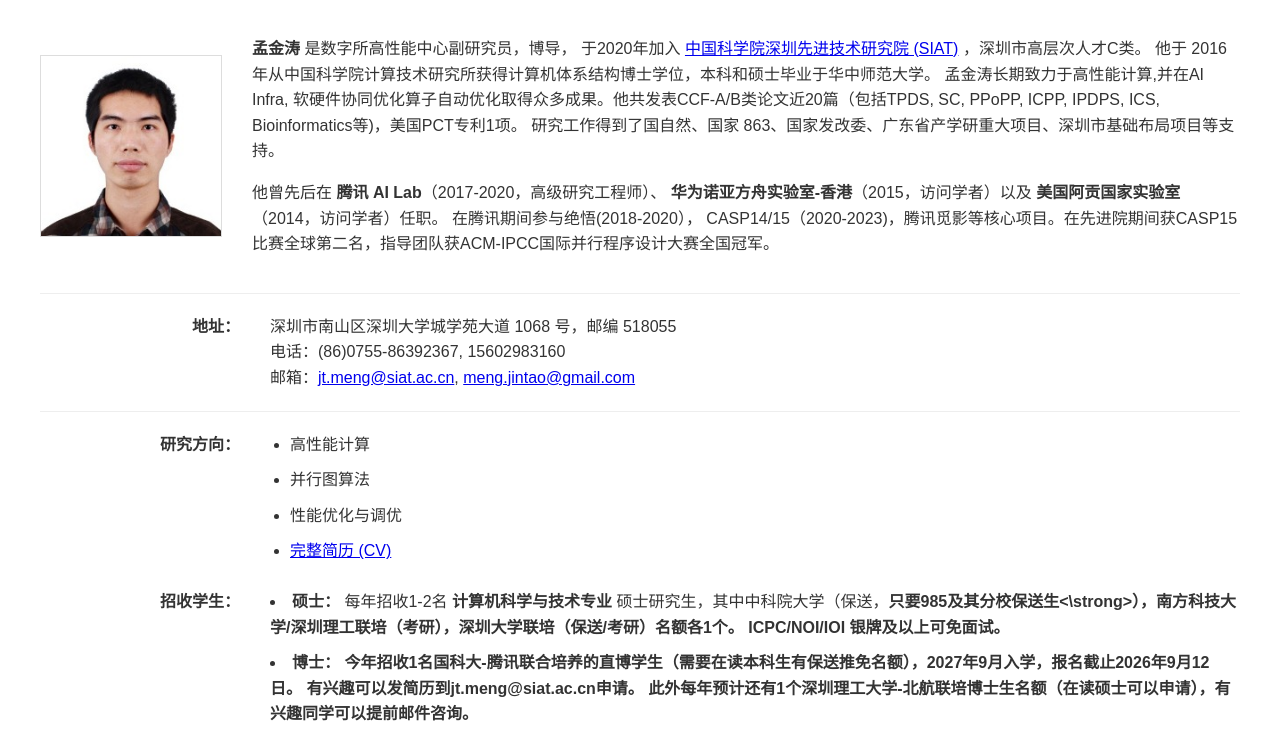
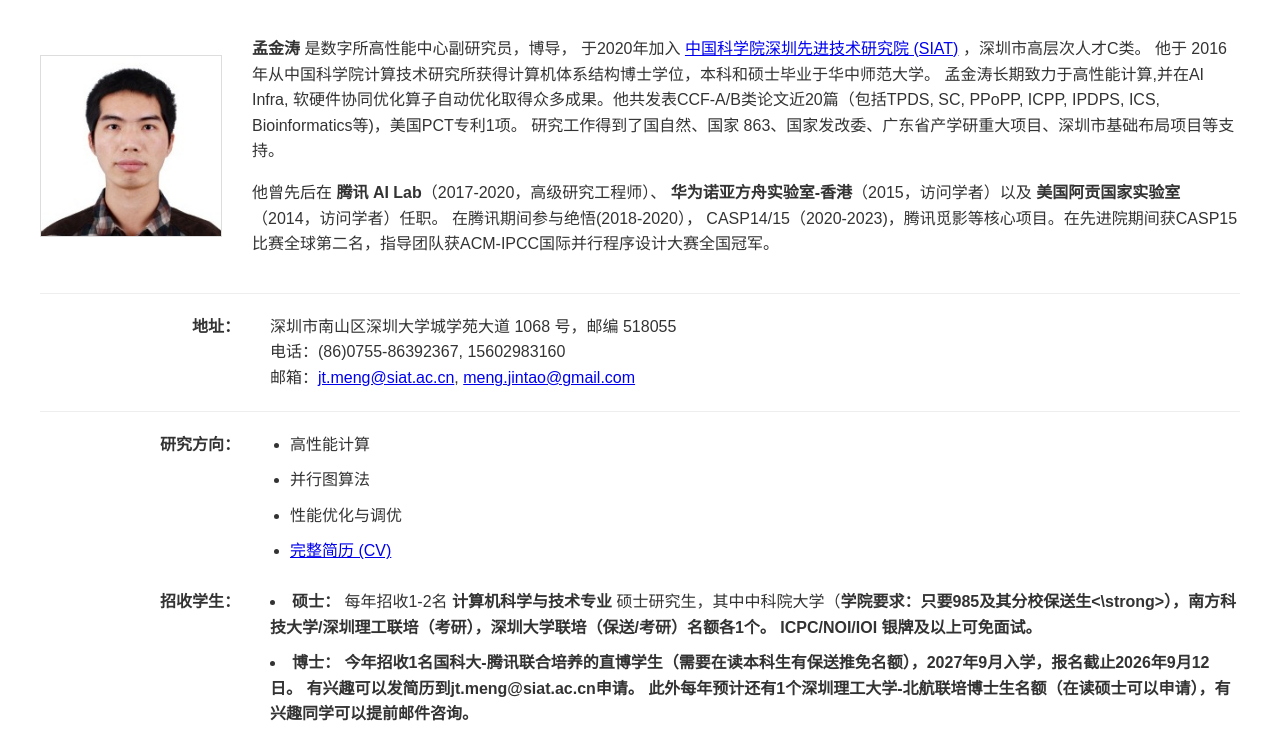
Before and after one commit to Mengjintao/Mengjintao.github.io, a plain HTML site: page index.html in a window 1280 px wide. Shown: the top 749 px of the page. Drawn offline with Linux system fonts and the light colour scheme.

Commit message:
Update index.html

```diff
--- a/index.html
+++ b/index.html
@@ -89,7 +89,7 @@
         <div class="section-label">招收学生：</div>
         <div class="section-content">
 			 <li>
-             <strong>硕士：</strong> 每年招收1-2名 <strong>计算机科学与技术专业</strong> 硕士研究生，其中中科院大学（保送，<strong>只要985及其分校保送生<\strong>），南方科技大学/深圳理工联培（考研），深圳大学联培（保送/考研）名额各1个。 ICPC/NOI/IOI 银牌及以上可免面试。
+             <strong>硕士：</strong> 每年招收1-2名 <strong>计算机科学与技术专业</strong> 硕士研究生，其中中科院大学（<strong>学院要求：只要985及其分校保送生<\strong>），南方科技大学/深圳理工联培（考研），深圳大学联培（保送/考研）名额各1个。 ICPC/NOI/IOI 银牌及以上可免面试。
              </li>
 			 <li>
 			<strong>博士：</strong> 今年招收1名国科大-腾讯联合培养的直博学生（需要在读本科生有保送推免名额），2027年9月入学，报名截止2026年9月12日。 有兴趣可以发简历到jt.meng@siat.ac.cn申请。 此外每年预计还有1个深圳理工大学-北航联培博士生名额（在读硕士可以申请），有兴趣同学可以提前邮件咨询。
```
